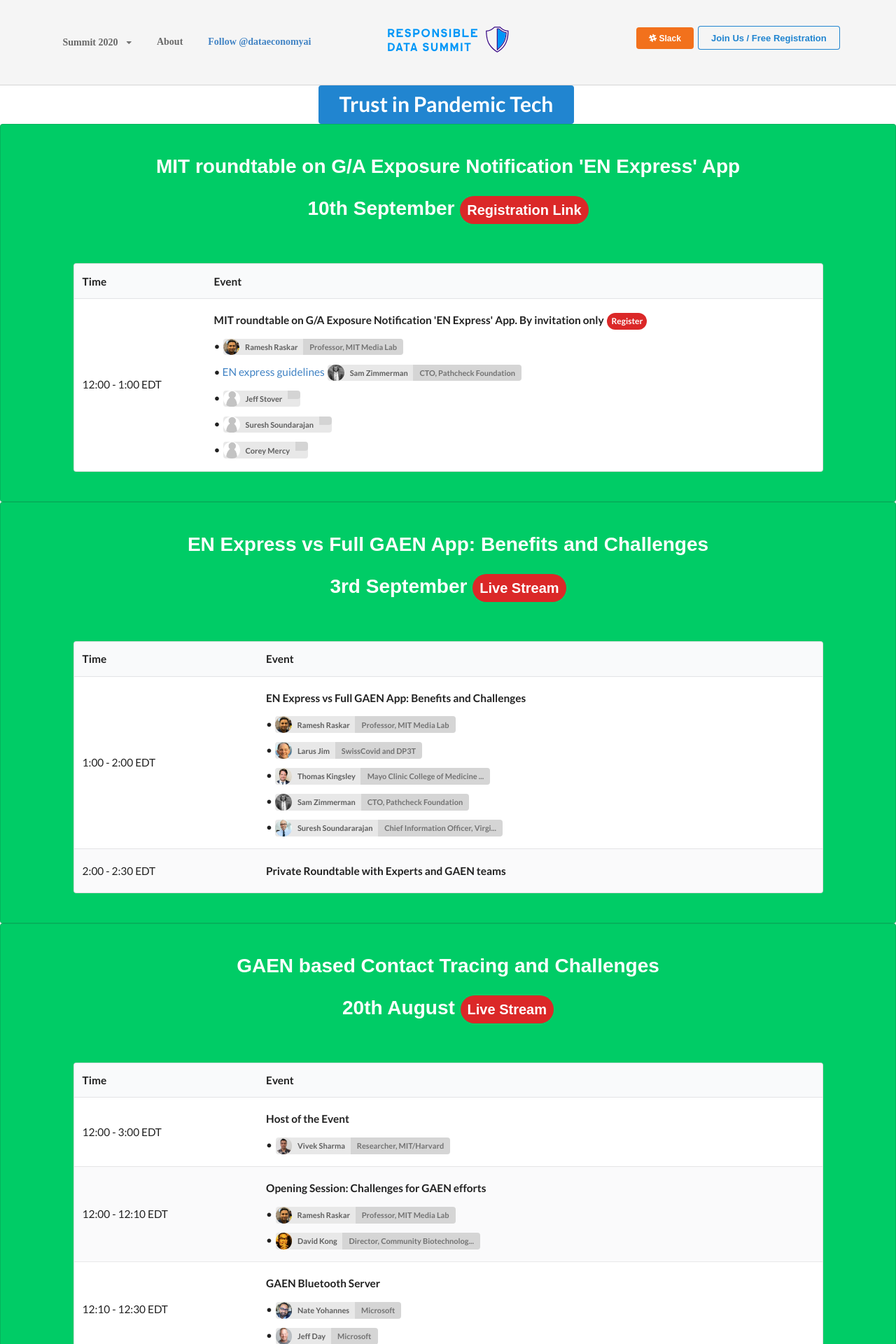
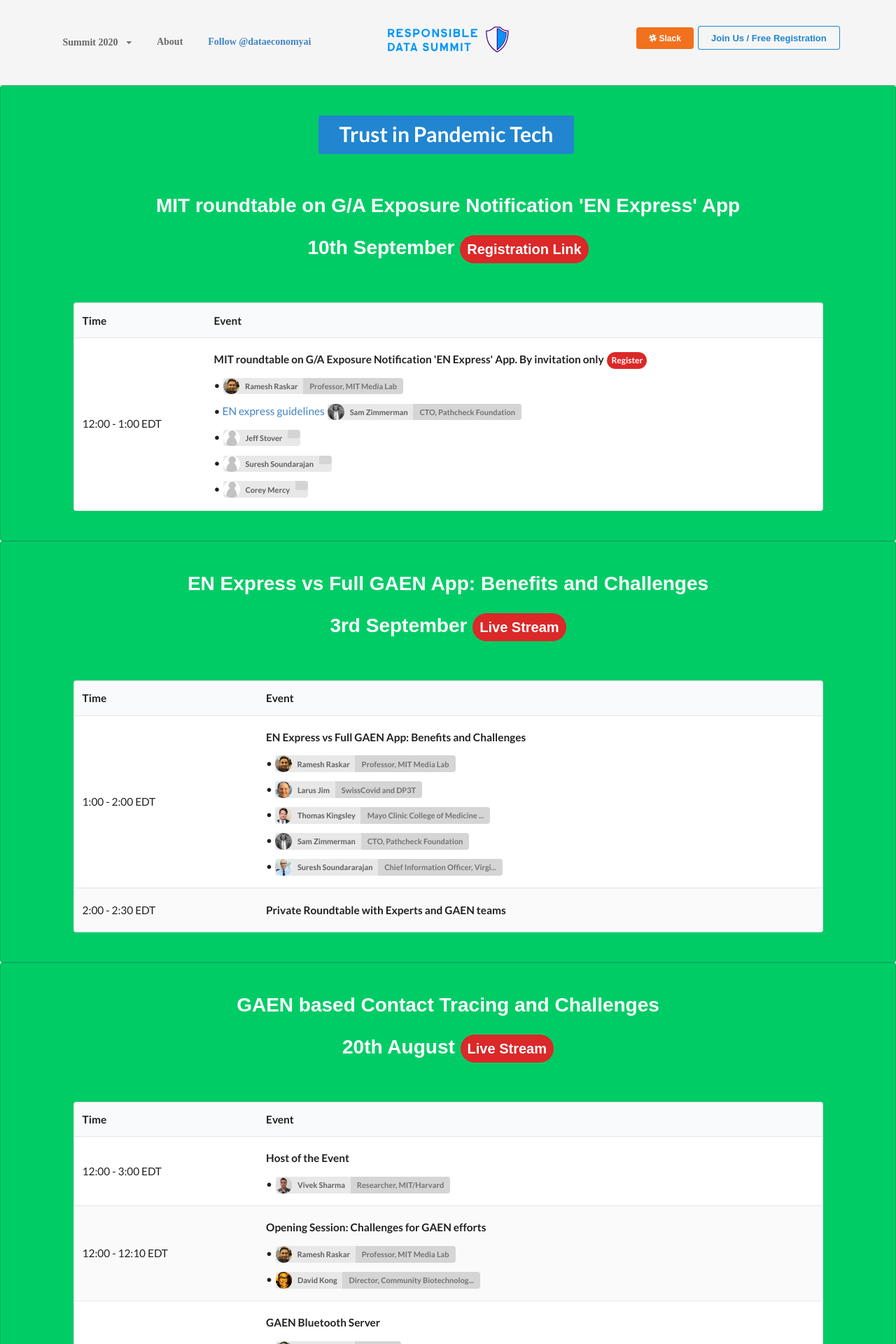
Before and after one commit to responsible-data-summit/events, a Jekyll site: the page built from agenda-0806.html, in a window 1280 px wide. Shown: the top 1920 px of the page at 70% size. Built offline with Jekyll 4.4.1, drawn with Linux system fonts in a browser that asks for light colours; some web fonts are replaced; comment, search, counter and statistics services are not loaded.

Commit message:
update the button position

```diff
--- a/agenda-0806.html
+++ b/agenda-0806.html
@@ -2,12 +2,12 @@
 layout: default
 title: Agenda
 ---
-<div class="ui container center aligned">
-	<a class="ui huge primary button" href="https://responsibledata.ai/events/trust">
-		<b style="font-size: 1.5em"> Trust in Pandemic Tech </b>
-	</a>
-</div>
 <section class="ui segment center aligned" style="background-color: rgb(0, 204, 102, 1);">
+	<div class="ui container center aligned">
+		<a class="ui huge primary button" href="https://responsibledata.ai/events/trust">
+			<b style="font-size: 1.5em"> Trust in Pandemic Tech </b>
+		</a>
+	</div>
     <div class="ui container center aligned agenda">
         <h1> MIT roundtable on G/A Exposure Notification 'EN Express' App  </h1>
 	<h1> 10th September <a href="https://mit.zoom.us/webinar/register/WN_UZS0ylraTnKQSS7V_nUxCQ" class="ui red circular huge label">Registration Link </a></h1>
```
